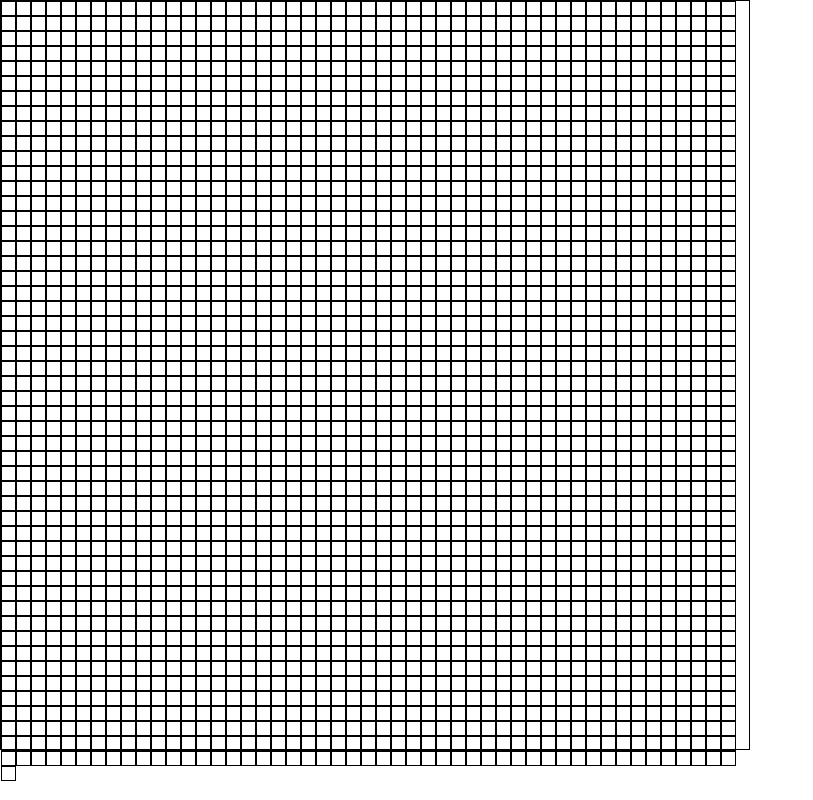
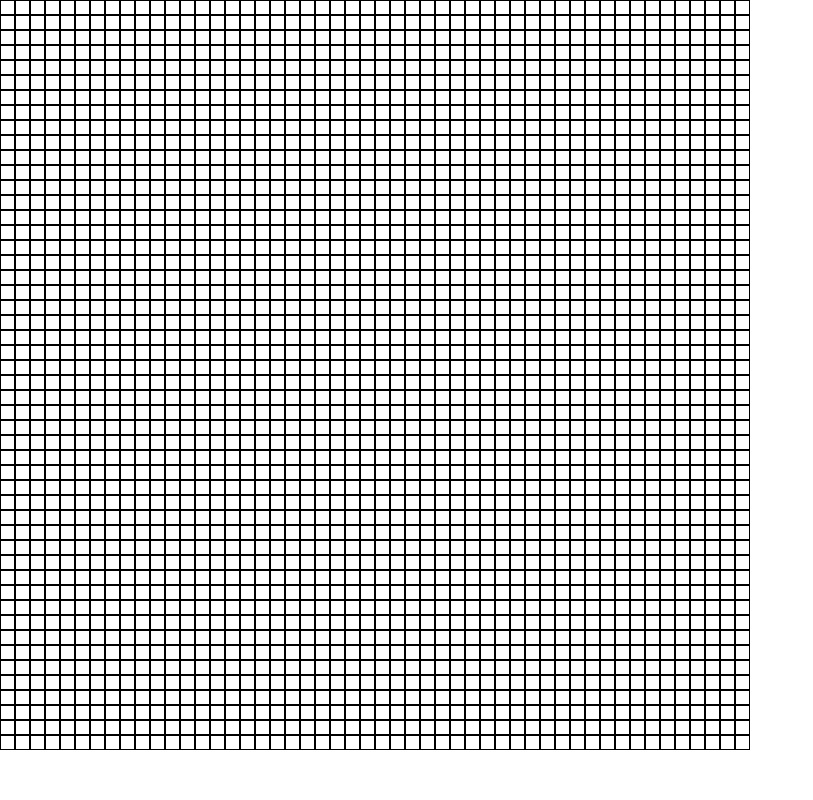
Before and after one commit to mercurialleftovers/etch-a-sketch, a plain HTML site: page index.html in a window 1280 px wide. Shown: the whole page, without its empty margins (0-813 px from the left). Drawn offline with Linux system fonts and the light colour scheme.

Commit message:
fixed additional line problem

```diff
--- a/style.css
+++ b/style.css
@@ -7,7 +7,7 @@
 .board {
     display     : flex;
     flex-wrap   : wrap;
-    border      : 1px solid black;
+    /* border      : 1px solid black; */ /* this reduces the space and causes one row of boxes to be in an additional line */
 }
 
 .pixel {
```
